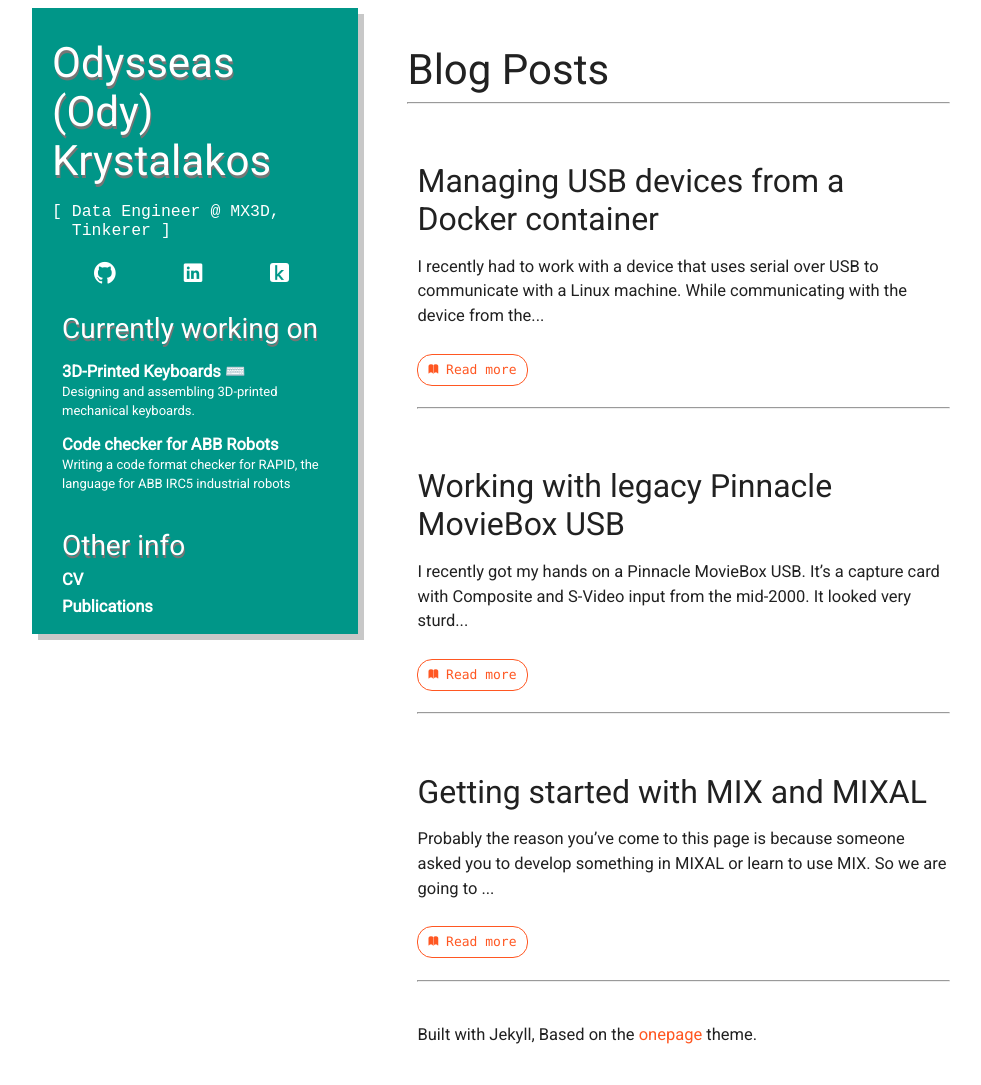
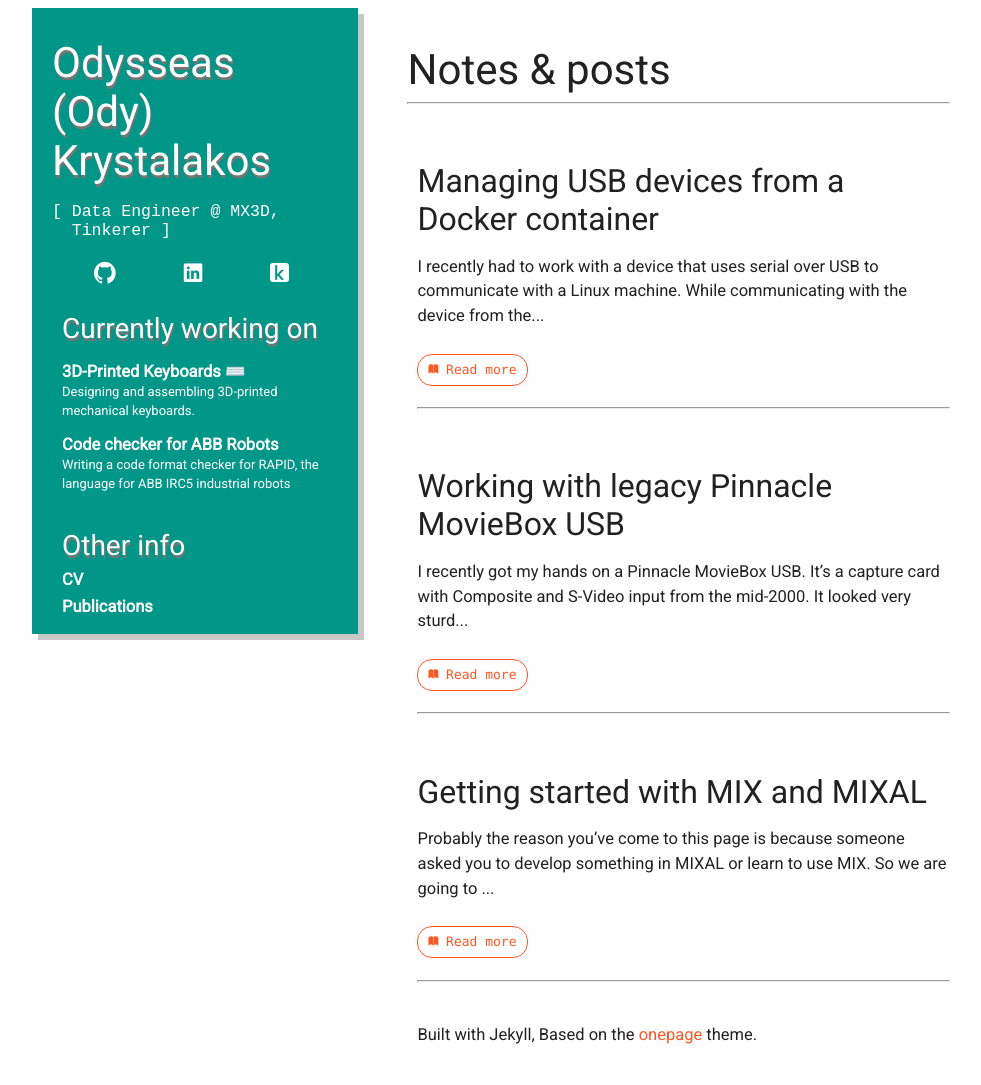
Before and after one commit to OdysseasKr/odysseaskr.github.io, a Jekyll site: the page built from index.html, in a window 1280 px wide. Shown: the whole page, without its empty margins (119-1100 px from the left). Built offline with Jekyll 4.4.1, drawn with Linux system fonts in a browser that asks for light colours; some web fonts are replaced.

Commit message:
Rename section

```diff
--- a/index.html
+++ b/index.html
@@ -3,7 +3,7 @@ layout: default
 ---
 
 <div class="unit whole" id="/blog">
-    <h1>Blog Posts</h1>
+    <h1>Notes & posts</h1>
     <hr>
 </div>
 
```
